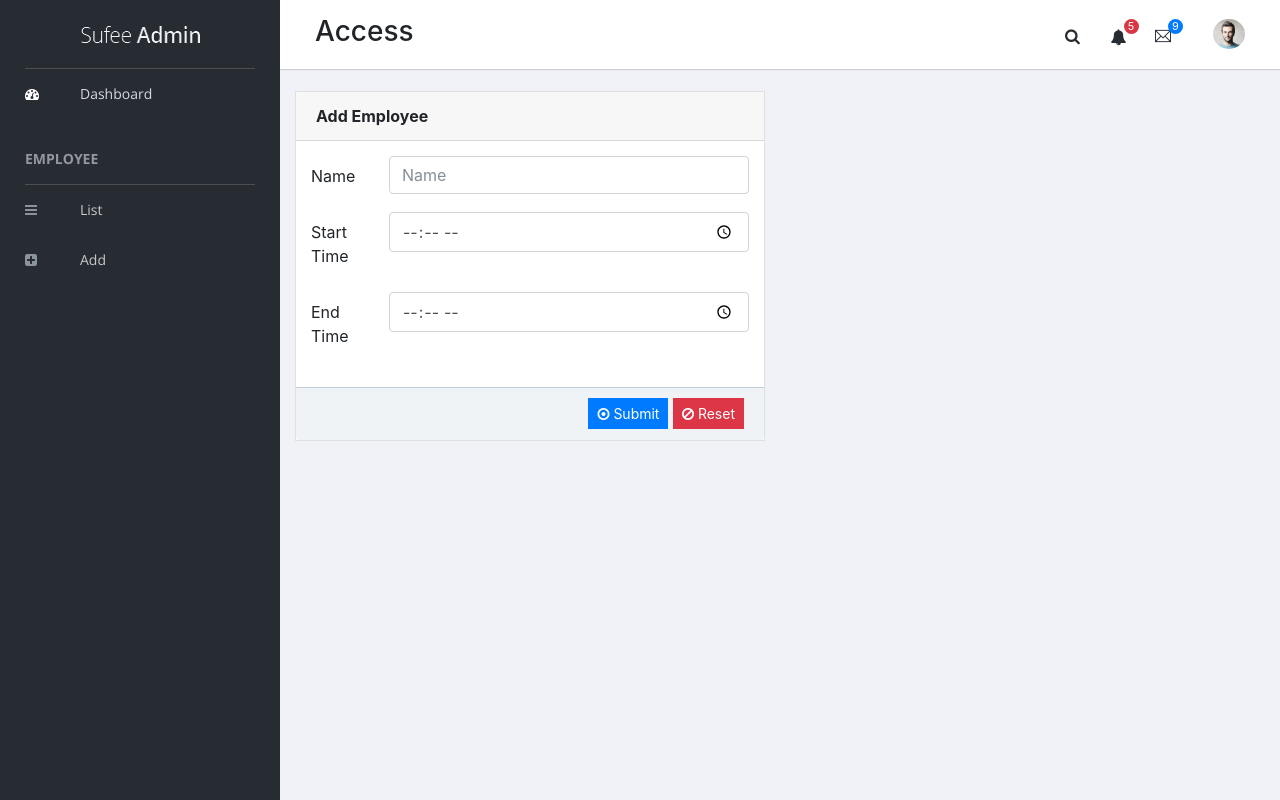
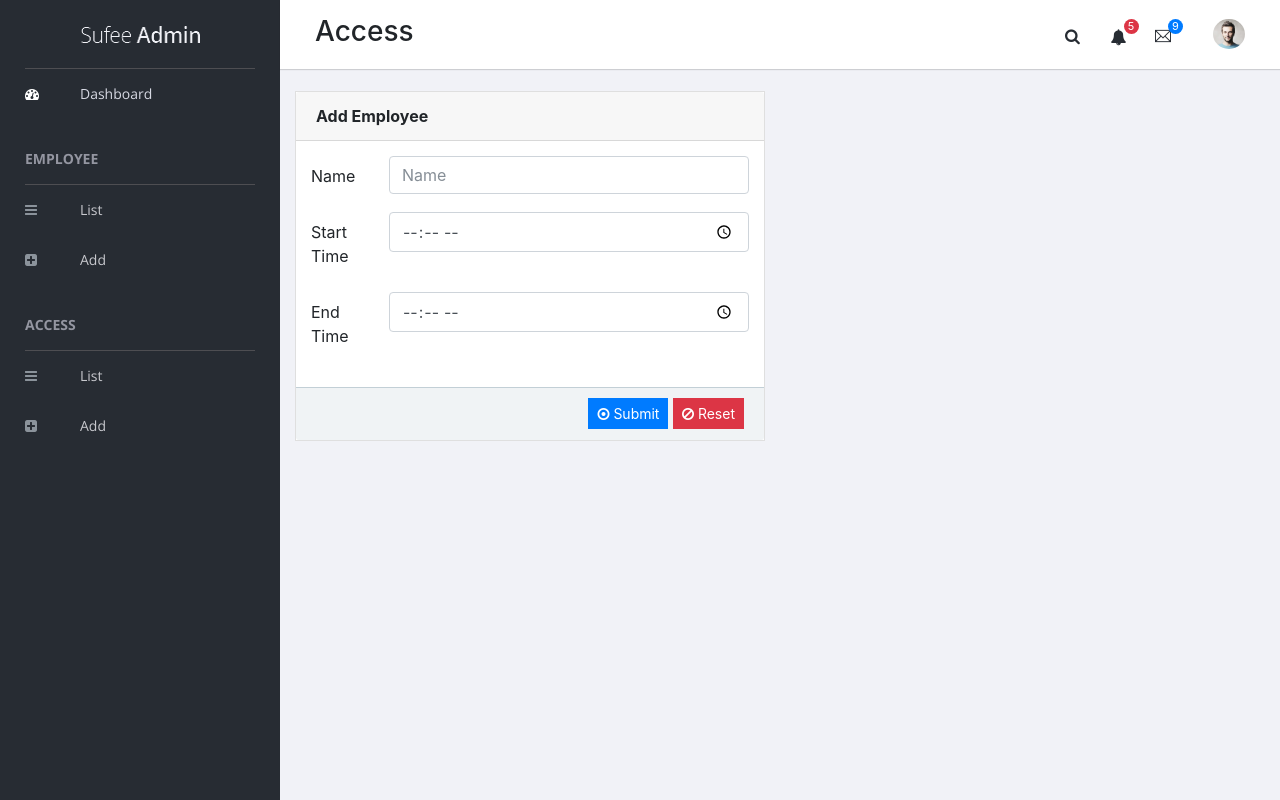
Before and after one commit to leMedi/accessControl, a Flask app: page /access/add in a window 1280 px wide. Run offline with Flask 2, Linux system fonts and the light colour scheme; parts of the project's set-up code (start-up, migrations or seed data) failed here and were passed over; some libraries are stand-ins or nearby versions.

Commit message:
sidebar links

```diff
--- a/server/templates/layout/sidebar.html
+++ b/server/templates/layout/sidebar.html
@@ -32,6 +32,19 @@
                         <i class="menu-icon fa fa-plus-square"></i>Add
                     </a>
                 </li>
+
+                <h3 class="menu-title">Access</h3>
+                <!-- /.menu-title -->
+                <li class="">
+                    <a href="/access/list/1">
+                        <i class="menu-icon fa fa-bars"></i>List
+                    </a>
+                </li>
+                <li class="">
+                    <a href="/access/add">
+                        <i class="menu-icon fa fa-plus-square"></i>Add
+                    </a>
+                </li>
             </ul>
         </div>
         <!-- /.navbar-collapse -->
```
